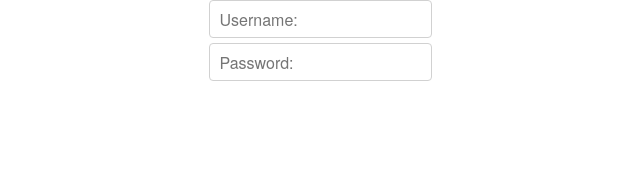
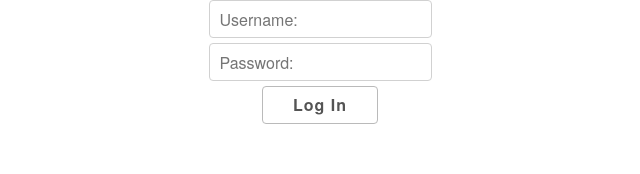
Before and after one commit to Build-Week-Recipies/Secret-Family-Recipes-Cookbook, a React (Create React App) app: page /login in a window 1280 px wide. Shown: the top 174 px of the page, without its empty margins (320-960 px from the left). Built offline with nearby package versions, Linux system fonts and the light colour scheme.

Commit message:
added form buttons and skeleton submitHandlers

```diff
--- a/src/components/Login.js
+++ b/src/components/Login.js
@@ -13,15 +13,21 @@ const Login = () => {
         setCredentials({[name]: value});
     }
 
+    const loginHandler = e => {
+        e.preventDefault();
+        // axios call with token, push to dashboard
+    }
+
     return (
         <div>
-            <form>
+            <form onSubmit={loginHandler}>
                 <label>
                     <input type='text' name='username' value={credentials.username} onChange={changeHandler} placeholder='Username:' />
                 </label>
                 <label>
                     <input type='password' name='password' value ={credentials.password} onChange={changeHandler} placeholder='Password:' />
                 </label>
+                <button>Log In</button>
             </form>
         </div>
     )
--- a/src/components/Signup.js
+++ b/src/components/Signup.js
@@ -14,9 +14,14 @@ const SignUp = () => {
         const value = e.target.value;
         setCredentials({[name]: value});
     }
+
+    const submitHandler = e => {
+        e.preventDefault();
+        // axios call to put user info, push to './login'
+    }
     return (
         <div>
-            <form>
+            <form onSubmit={submitHandler}>
                 <label>
                     <input type='text' name='first_name' value={credentials.first_name} onChange={changeHandler} placeholder='First Name:' />
                 </label>
```
Also changed, not shown: 1 other file (tests, documents, lock files or other folders).
